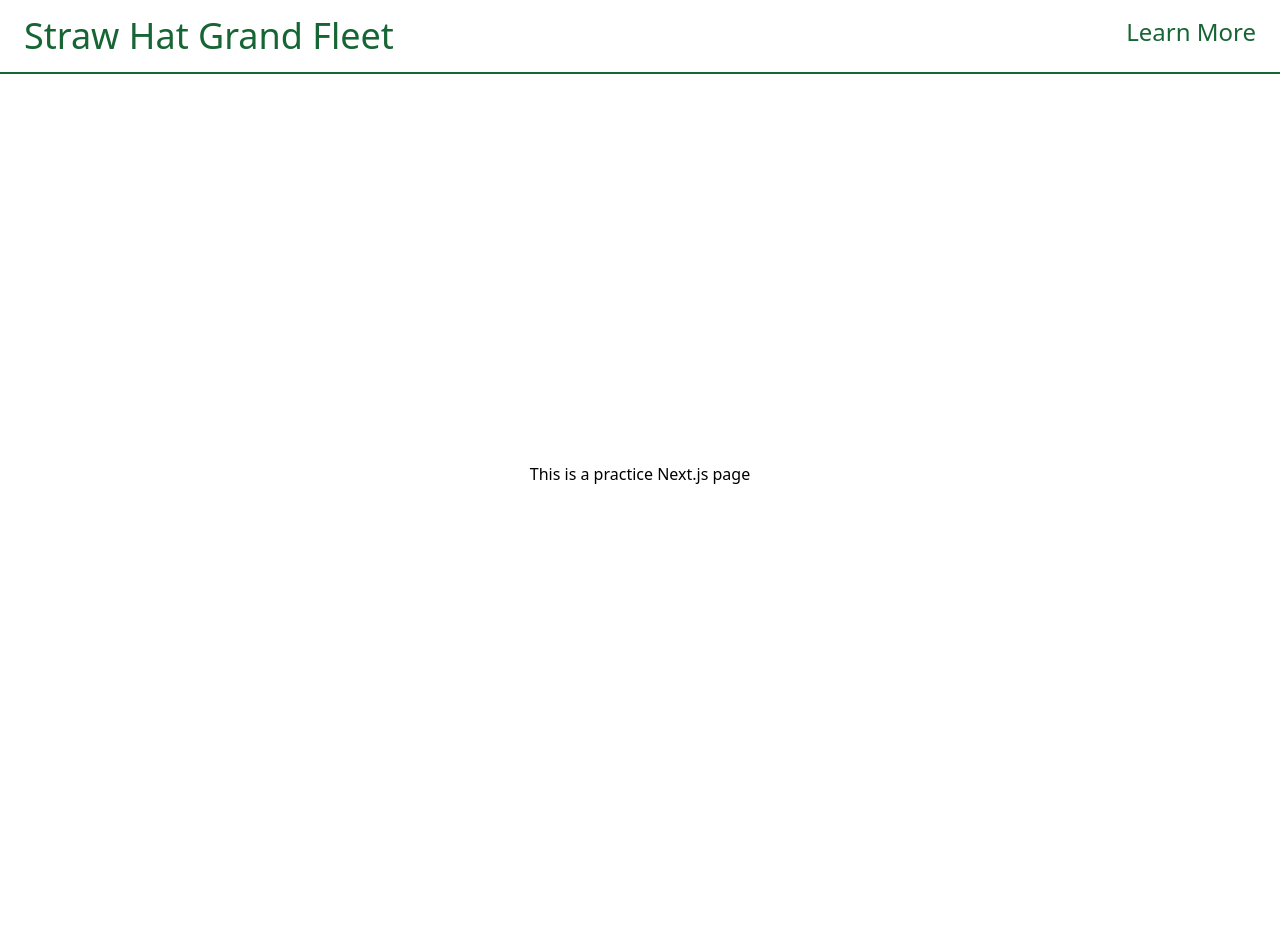
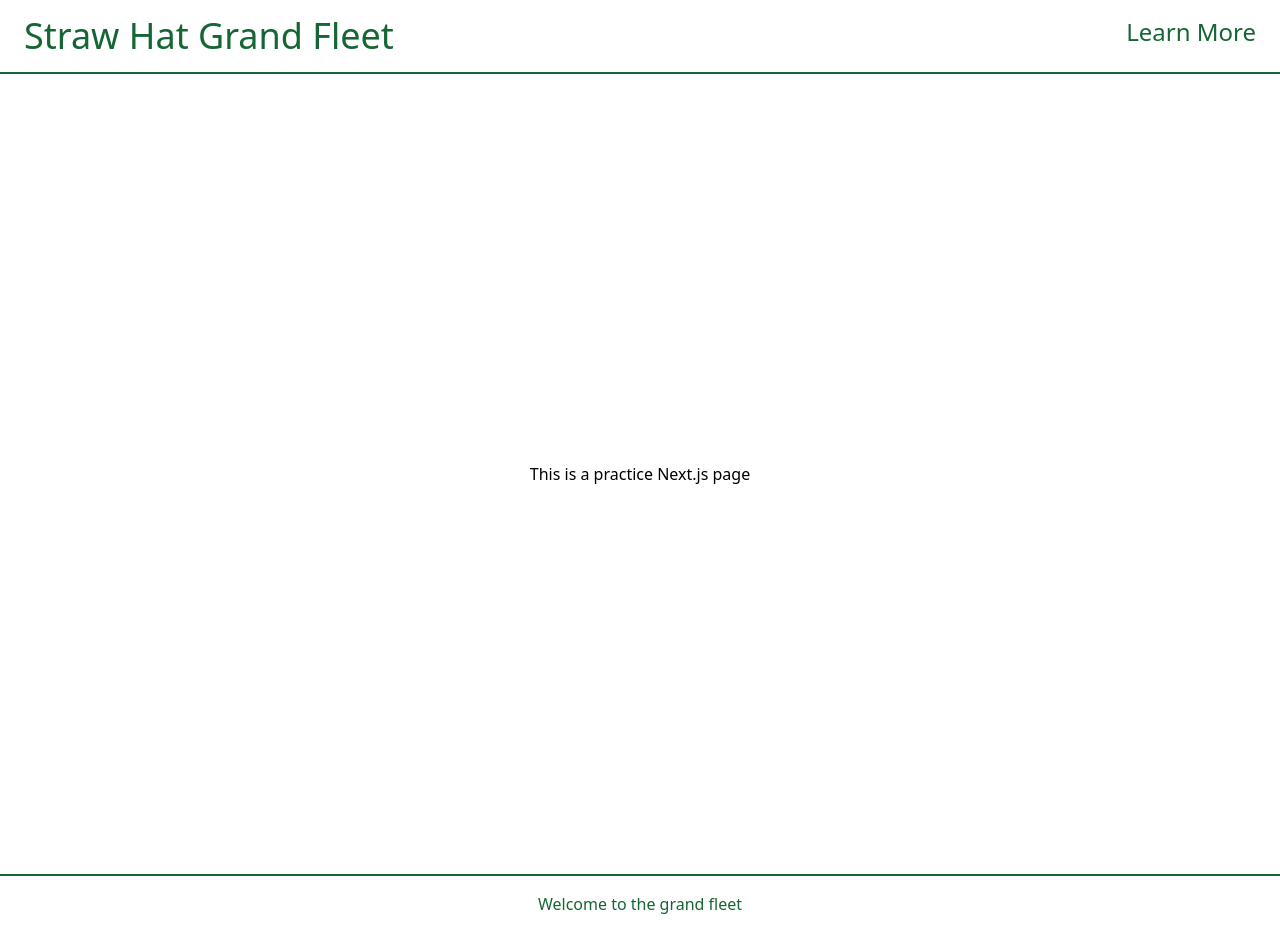
Before and after one commit to jtwiley1996/One-Piece-FanPage-CSS-JS-Practice-, a Next.js app in the folder client/: page / in a window 1280 px wide. Before the commit the page ends 874 px from the top, so only its background shows below. Built offline with nearby package versions, Linux system fonts and the light colour scheme.

Commit message:
added basic footer

```diff
--- a/client/src/app/layout.tsx
+++ b/client/src/app/layout.tsx
@@ -33,6 +33,11 @@ export default function RootLayout ({
       <main className="bg-white">
       {children}
       </main>
+      <footer className="justify-center flex px-6 py-4  border-t-2 border-green-800 text-green-800">
+        <h2>
+          Welcome to the grand fleet
+        </h2>
+      </footer>
       </body>
     </html>
   );
```
